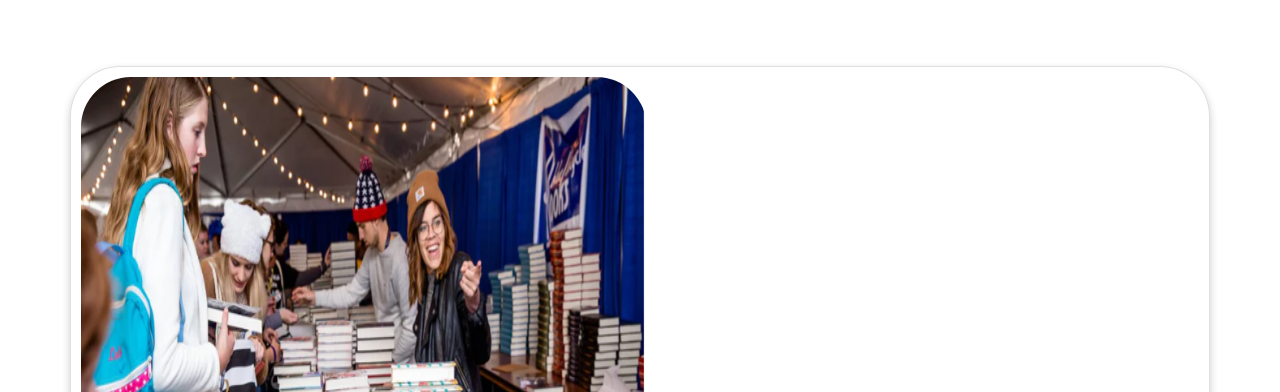
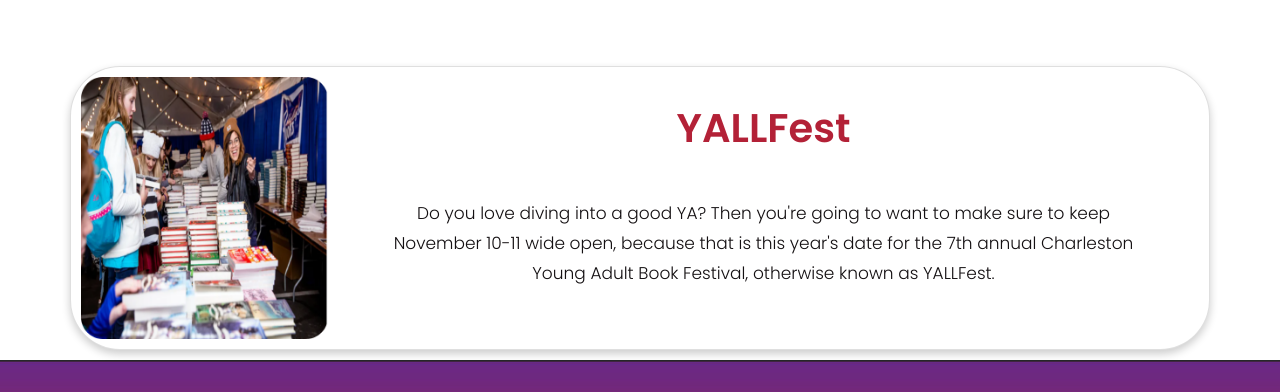
Before and after one commit to filani07/Brief-2, a plain HTML site: page memorial/gallerie.html in a window 1280 px wide. Shown: the part 838-1230 px from the top of the page. Drawn offline with Linux system fonts and the light colour scheme.

Commit message:
HTML/CSS

```diff
--- a/memorial/css/style.css
+++ b/memorial/css/style.css
@@ -1629,7 +1629,8 @@
   .card {
       display: flex;
       justify-content: space-between;
-      align-items: flex-start;
+      align-items: center;
+      flex-direction: row;
 
   }
 
--- a/memorial/gallerie.html
+++ b/memorial/gallerie.html
@@ -148,17 +148,21 @@
 
 
          <div class="card">
-            <img src="images/YALLFest.png " width="" height="">
-            <h2>YALLFest</h2>
+           <div class="image">
+              <img src="images/YALLFest.png " width="" height="">
+            </div>
+            <div class="content">
+               <h2>YALLFest</h2>
             <p>Do you love diving into a good YA? Then you're going
                to want to make sure to keep November 10-11 wide open,
                because that is this year's date for the 7th annual
                Charleston Young Adult Book Festival, otherwise
               known as YALLFest.</p>
+            </div>
          </div>
 
 
-
+      <!--
          <div class="card">
             <img src="images/International.png" width="" height="" >
             <h2>International
@@ -180,7 +184,7 @@
                "to bring together the people who create books
                with the people who love to read them.</p>
          </div>
-
+     -->
 
          </div>
       </div>
```
